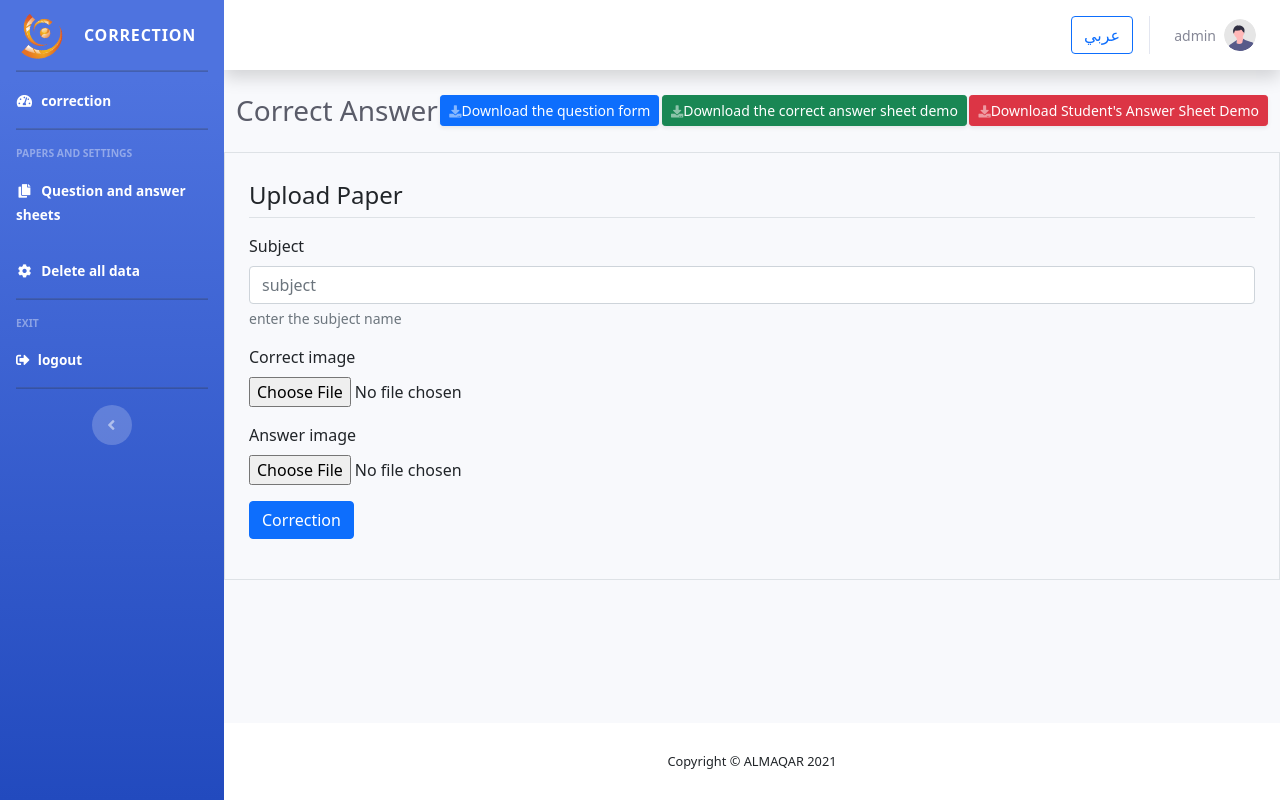
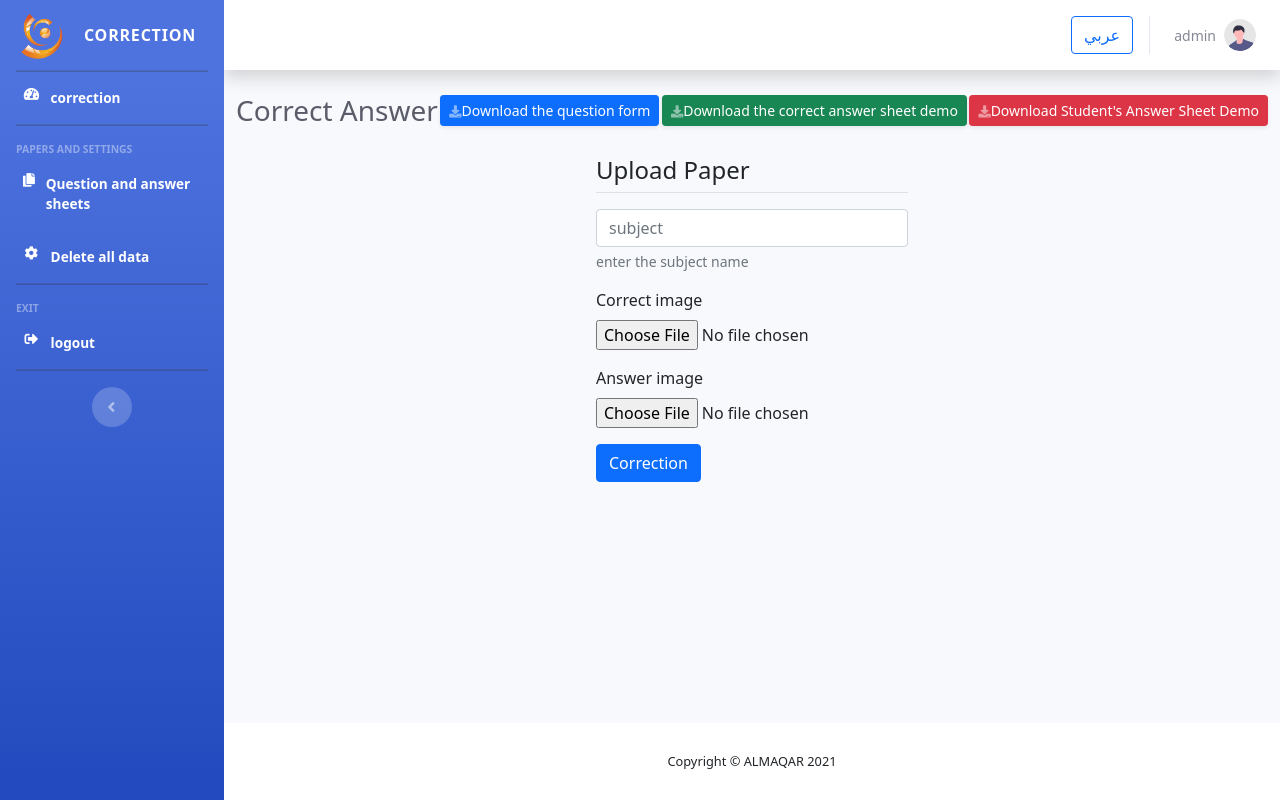
Before and after one commit to mahmoud98-30/MCQ, a Django app: page /en/ in a window 1280 px wide. Run offline with Django 3.2, Linux system fonts and the light colour scheme; a user stored in the database is signed in; some libraries are stand-ins or nearby versions.

Commit message:
edit template rtl

```diff
--- a/paper/templates/paper/base.html
+++ b/paper/templates/paper/base.html
@@ -38,6 +38,10 @@
           background-position: center;
           background-size: cover;
         }
+        .fa-fw {
+            text-align: center;
+            width: 2.25em;
+        }
     </style>
 
 </head>
@@ -63,7 +67,7 @@
 
             <!-- Nav Item - Dashboard -->
             <li class="nav-item active">
-                <a class="nav-link" href="{{ home }}/">
+                <a class="nav-link d-flex" href="{{ home }}/">
                     <i class="fas fa-fw fa-tachometer-alt"></i>
                     <span>{% trans "correction" %}</span></a>
             </li>
@@ -72,20 +76,20 @@
             <hr class="sidebar-divider">
 
             <!-- Heading -->
-            <div class="sidebar-heading">
+            <div class="sidebar-heading d-flex">
                 {% trans "Papers and settings" %}
             </div>
 
             <!-- Nav Item - Dashboard -->
             <li class="nav-item active">
-                <a class="nav-link" href="{% url "paper:paper-list" %}">
+                <a class="nav-link d-flex" href="{% url "paper:paper-list" %}">
                     <i class="fas fa-fw far fa-copy"></i>
                     <span>{% trans "Question and answer sheets" %}</span></a>
             </li>
 
              <!-- Nav Item - Dashboard -->
             <li class="nav-item active">
-                <a class="nav-link" data-toggle="modal" data-target="#DeleteAllModal">
+                <a class="nav-link d-flex" data-toggle="modal" data-target="#DeleteAllModal">
                     <i class="fas fa-fw far fa-cog"></i>
                     <span>{% trans "Delete all data" %} </span></a>
             </li>
@@ -94,14 +98,14 @@
             <hr class="sidebar-divider">
 
             <!-- Heading -->
-            <div class="sidebar-heading">
+            <div class="sidebar-heading d-flex">
                 {% trans "Exit" %}
             </div>
 
                 <!-- Nav Item - Dashboard -->
-            <li class="nav-item active">
-                <a class="nav-link" data-toggle="modal" data-target="#logoutModal">
-                    <i class="fas fa-sign-out-alt"></i>
+            <li class="nav-item active ">
+                <a class="nav-link d-flex" data-toggle="modal" data-target="#logoutModal">
+                    <i class="fas fa-fw far fa-sign-out-alt"></i>
                     <span>{% trans "logout" %}</span></a>
             </li>
 
@@ -123,7 +127,7 @@
             <div id="content">
 
                 <!-- Topbar -->
-                <nav class="navbar navbar-expand navbar-light bg-white topbar mb-4 static-top shadow" >
+                <nav class="navbar navbar-expand navbar-light bg-white topbar mb-4 static-top shadow " >
 
                     <!-- Sidebar Toggle (Topbar) -->
                     <button id="sidebarToggleTop" class="btn btn-link d-md-none rounded-circle mr-3">
@@ -132,7 +136,7 @@
 
 
                     <!-- Topbar Navbar -->
-                    <ul class="navbar-nav ml-auto">
+                    <ul class="navbar-nav {% if LANGUAGE_BIDI %}mr-auto{% else %}ml-auto{% endif %}">
 
 
                     <form action="{% url 'set_language' %}" method="post">{% csrf_token %}
@@ -161,7 +165,7 @@
                                     src="{% static 'paper/img/undraw_profile.svg' %}">
                             </a>
                             <!-- Dropdown - User Information -->
-                            <div class="dropdown-menu dropdown-menu-right shadow animated--grow-in"
+                            <div class="dropdown-menu {% if LANGUAGE_BIDI %}dropdown-menu-left{% else %}dropdown-menu-right{% endif %} shadow animated--grow-in"
                                 aria-labelledby="userDropdown">
                                 <a class="dropdown-item" href="{% url 'user:register' %}">
                                     <i class="fas fa-user fa-sm fa-fw mr-2 text-gray-400"></i>
@@ -225,7 +229,7 @@
             <div class="modal-content">
                 <div class="modal-header">
                     <h5 class="modal-title" id="exampleModalLabel">{% trans "Do you really want to be logged out" %}</h5>
-                    <button class="close" type="button" data-dismiss="modal" aria-label="Close">
+                    <button class="close" type="button" data-dismiss="modal" aria-label="Close"style="display: contents;">
                         <span aria-hidden="true">×</span>
                     </button>
                 </div>
@@ -244,7 +248,7 @@
             <div class="modal-content">
                 <div class="modal-header">
                     <h5 class="modal-title" id="exampleModalLabel">{% trans "Do you really want to clear all the question papers?" %}</h5>
-                    <button class="close" type="button" data-dismiss="modal" aria-label="Close">
+                    <button class="close" type="button" data-dismiss="modal" aria-label="Close" style="display: contents;">
                         <span aria-hidden="true">×</span>
                     </button>
                 </div>
--- a/paper/templates/paper/index.html
+++ b/paper/templates/paper/index.html
@@ -27,28 +27,29 @@
 
                     <!-- Content Row -->
                     <div class="row" class="form-group"  style="justify-content: center;">
-                        <div class="border p-4 mb-5 ">
-                            <legend class="border-bottom pb-1 mb-3 ">{% trans "Upload Paper" %}</legend>
+                        <div class="border p-4 mb-5 " style="display: contents;">
+
                             <form method="POST" enctype='multipart/form-data'>
+                                <legend class="border-bottom pb-1 mb-3 d-flex">{% trans "Upload Paper" %}</legend>
                               {% csrf_token %}
                               <div class="form-group">
                                   <div class="mb-3">
-                                        <label class="requiredField" for="id_title">{% trans "Subject" %}</label>
-                                        <input type="text"data-form-type="title" id="id_title" name="title" class="form-control" placeholder="{% trans "subject" %}">
-                                        <small id="emailHelp" class="form-text text-muted">{% trans "enter the subject name" %}</small>
+{#                                        <label class="requiredField d-flex" for="id_title">{% trans "Subject" %}</label>#}
+                                        <input type="text"data-form-type="title" id="id_title" name="title" class="form-control d-flex" placeholder="{% trans "subject" %}">
+                                        <small id="emailHelp" class="form-text text-muted d-flex">{% trans "enter the subject name" %}</small>
                                   </div>
                                   <div class="">
                                       <div class="mb-3">
-                                          <label for="id_correct_image"class="requiredField">{% trans "Correct image" %}</label>
+                                          <label for="id_correct_image"class="requiredField d-flex">{% trans "Correct image" %}</label>
                                           <input type="file" id="id_correct_image" required accept="image/*" name="correct_image" class="form-control-file">
                                       </div>
                                       <div class="mb-3">
-                                           <label for="exampleFormControlFile2">{% trans "Answer image" %}</label>
+                                           <label for="exampleFormControlFile2"class="requiredField d-flex">{% trans "Answer image" %}</label>
                                            <input type="file" id="id_answer_image" required  accept="image/*" name="answer_image" class="form-control-file">
                                       </div>
                                   </div>
 
-                                <input class="btn btn-primary check-answer" id="check-answer" type="submit" value="{% trans "Correction" %}">
+                                <input class="btn btn-primary d-flex check-answer" id="check-answer" type="submit" value="{% trans "Correction" %}">
 
                               </div>
                             </form>
```
Also changed, not shown: locale/ar/LC_MESSAGES/django.po.
